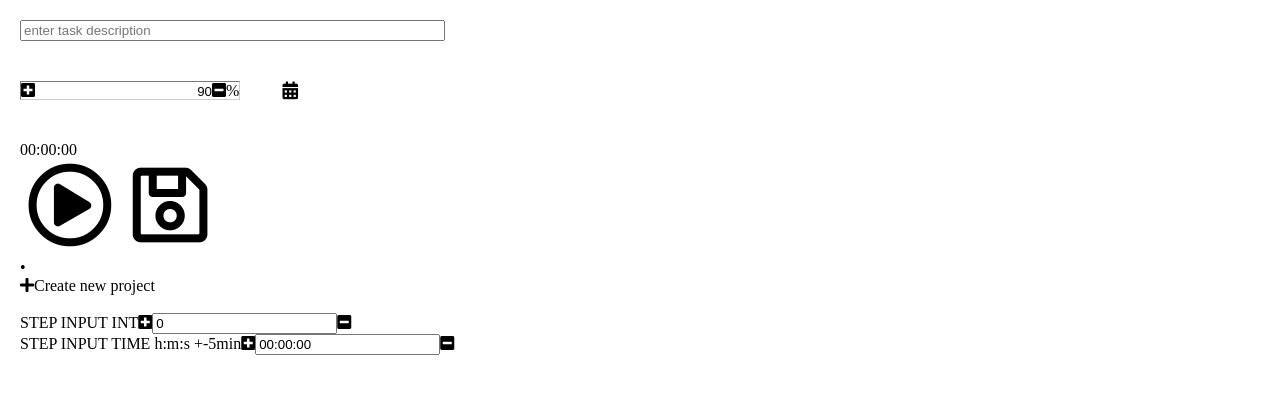
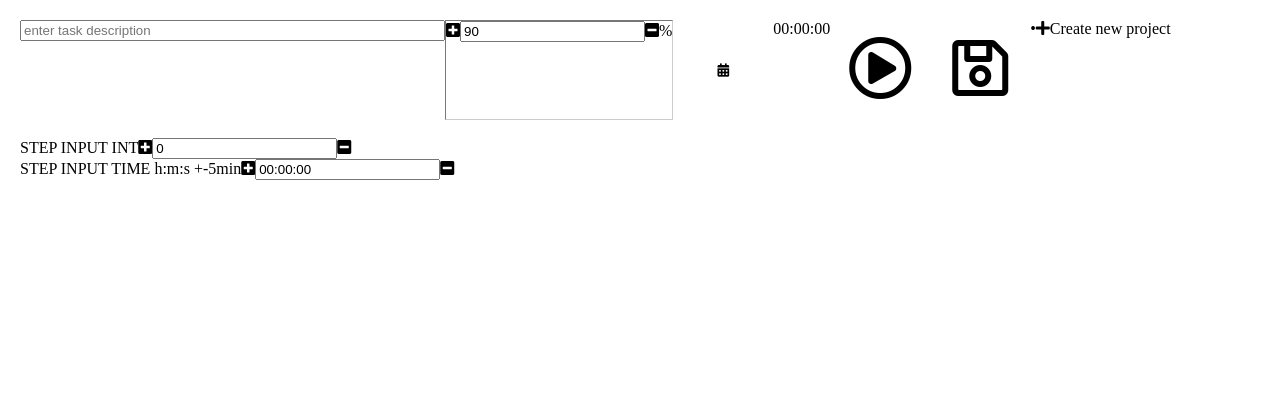
Before and after one commit to ericasu33/sprig, a React (Create React App) app: page / in a window 1280 px wide. Shown: the top 394 px of the page. Built offline with nearby package versions, Linux system fonts and the light colour scheme.

Commit message:
minor: set basic styles to render one row

```diff
--- a/src/components/Stopwatch.scss
+++ b/src/components/Stopwatch.scss
@@ -1,9 +1,15 @@
+.stopwatch {
+  display: flex;
+  flex-direction: row;
+}
+
 .intensityPadding {
   border: 1px inset #ccc;
+  &input {
+    width: 50px;
+    border: 1px solid peru;
+    padding:0;
+    text-align: right;
+    outline: none;
+  }
 }
-.intensityPadding input {
-  border: none;
-  padding:0;
-  text-align: right;
-  outline: none;
-}
--- a/src/components/Stopwatch.tsx
+++ b/src/components/Stopwatch.tsx
@@ -122,7 +122,7 @@ const Stopwatch = () => {
 
 
   return (
-    <>
+    <div className='stopwatch'>
       <form
         id="form1"
         autoComplete='off'
@@ -172,7 +172,7 @@ const Stopwatch = () => {
         </span>
 
         <Button onClick={() => setShowCalendar(!showCalendar)}>
-          <i className='fa fa-calendar-alt fa-lg'></i>
+          <i className='fa fa-calendar-alt'></i>
         </Button>
 
         {showCalendar &&
@@ -189,22 +189,22 @@ const Stopwatch = () => {
 
         {!isTimerActive &&
           <Button play onClick={(e: any) => handleTimerState("PLAY")}>
-            <i className="far fa-play-circle fa-lg"></i>
+            <i className="far fa-play-circle"></i>
           </Button>
         }
 
         {isTimerActive &&
           <Button pause onClick={(e: any) => handleTimerState("PAUSE")}>
-            <i className="far fa-pause-circle fa-lg"></i>
+            <i className="far fa-pause-circle"></i>
           </Button>
         }
 
         <Button stop onClick={(e: any) => handleTimerState("SAVE")}>
-          <i className="far fa-save fa-lg"></i>
+          <i className="far fa-save"></i>
         </Button>
 
         <Category />
-    </>
+    </div>
   )
 }
 
```
